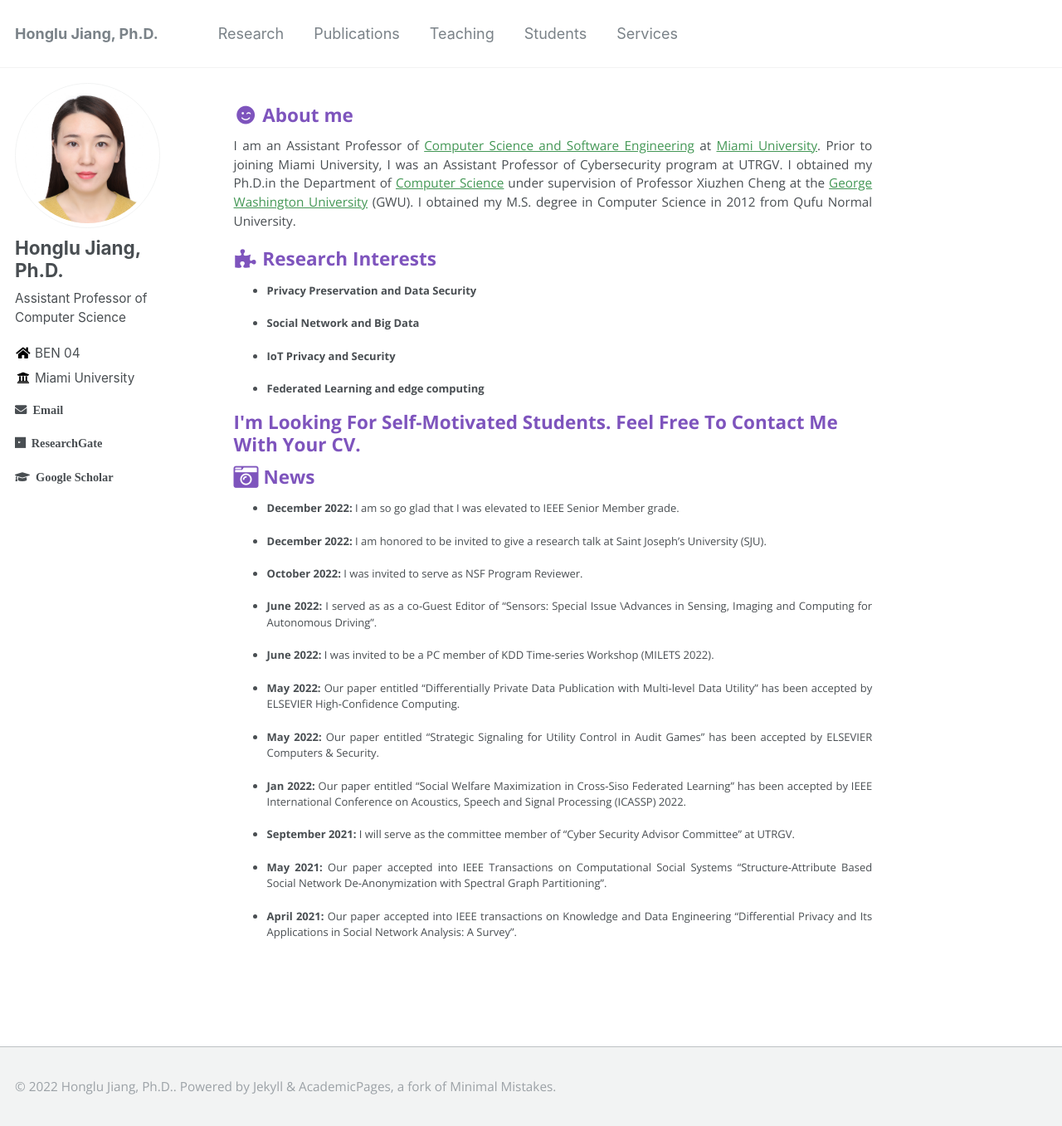
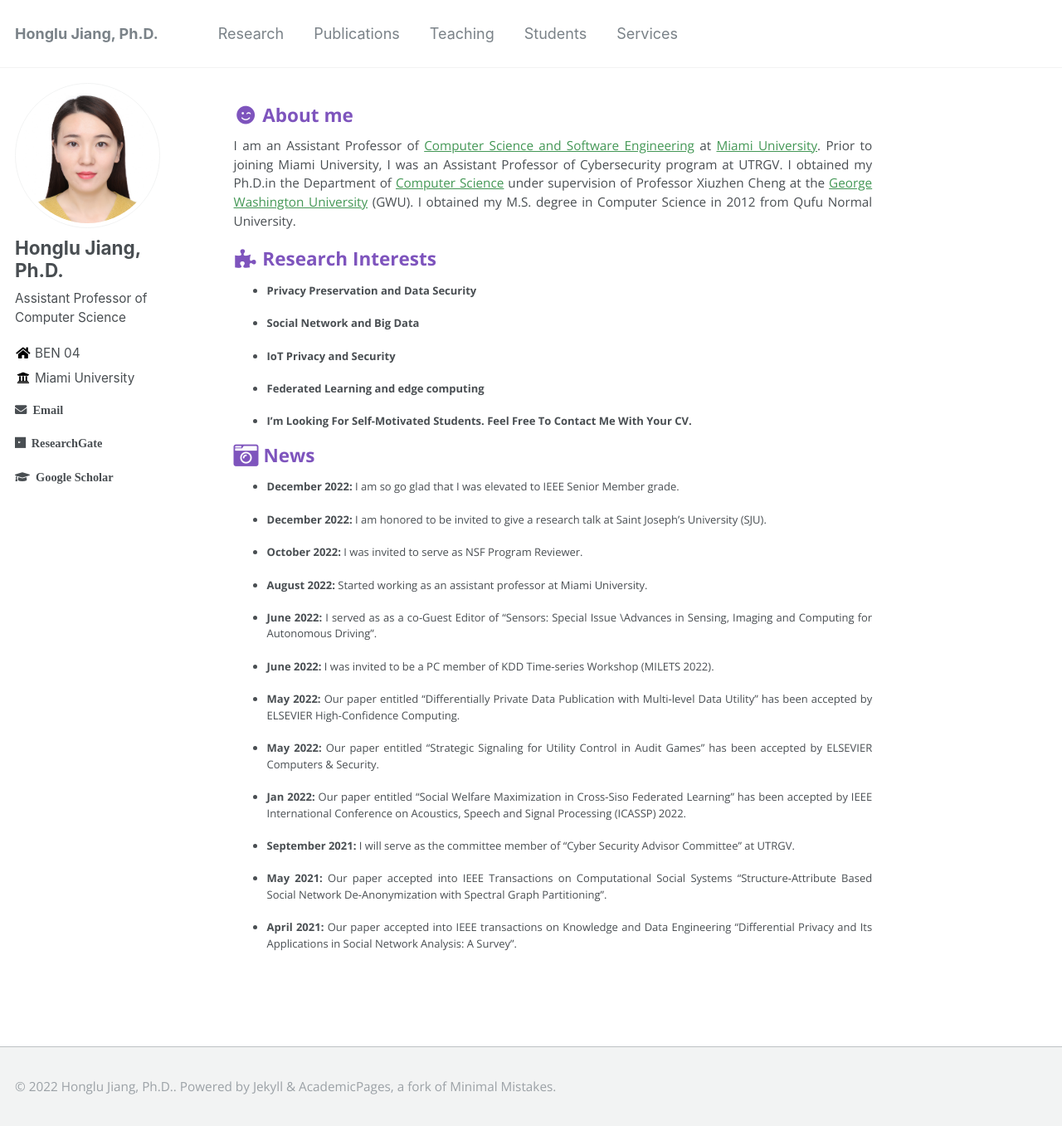
Before and after one commit to hljiang0720/hljiang.github.io, a Jekyll site: the page built from _pages/about.md, in a window 1280 px wide and 1357 px high. Shown: the whole window at 83% size. Built offline with Jekyll 4.4.1, drawn with Linux system fonts in a browser that asks for light colours.

Commit message:
Update about.md

```diff
--- a/_pages/about.md
+++ b/_pages/about.md
@@ -27,7 +27,7 @@ I obtained my Ph.D.in the Department of [Computer Science](https://www.cs.seas.g
 
 
 
-<h3>I'm Looking For Self-Motivated Students. Feel Free To Contact Me With Your CV.</h3>
+ * **I'm Looking For Self-Motivated Students. Feel Free To Contact Me With Your CV.**
 
 
 
@@ -39,6 +39,8 @@ I obtained my Ph.D.in the Department of [Computer Science](https://www.cs.seas.g
  * **December 2022:** I am honored to be invited to give a research talk at Saint Joseph's University (SJU).
 
  * **October 2022:** I was invited to serve as NSF Program Reviewer.
+
+ * **August 2022:** Started working as an assistant professor at Miami University.
 
  * **June 2022:** I served as as a co-Guest Editor of "Sensors: Special Issue \Advances in Sensing, Imaging and Computing for Autonomous Driving".
 
```
